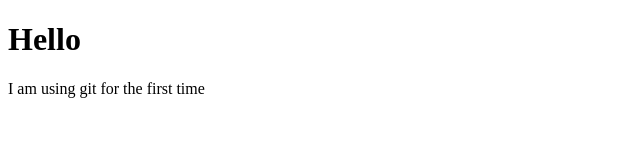
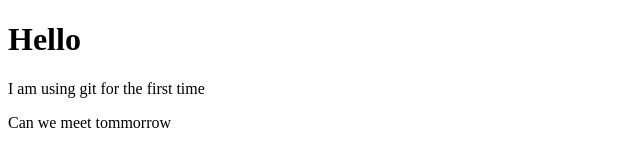
Before and after one commit to Gopika-Anand/git_Learning, a plain HTML site: page index.html in a window 1280 px wide. Shown: the whole page, without its empty margins (0-640 px from the left). Drawn offline with Linux system fonts and the light colour scheme.

Commit message:
index.html modified

```diff
--- a/index.html
+++ b/index.html
@@ -9,5 +9,6 @@
   <body>
     <h1>Hello</h1>
     <p>I am using git for the first time</p>
+    <p>Can we meet tommorrow</p>
   </body>
 </html>
```
